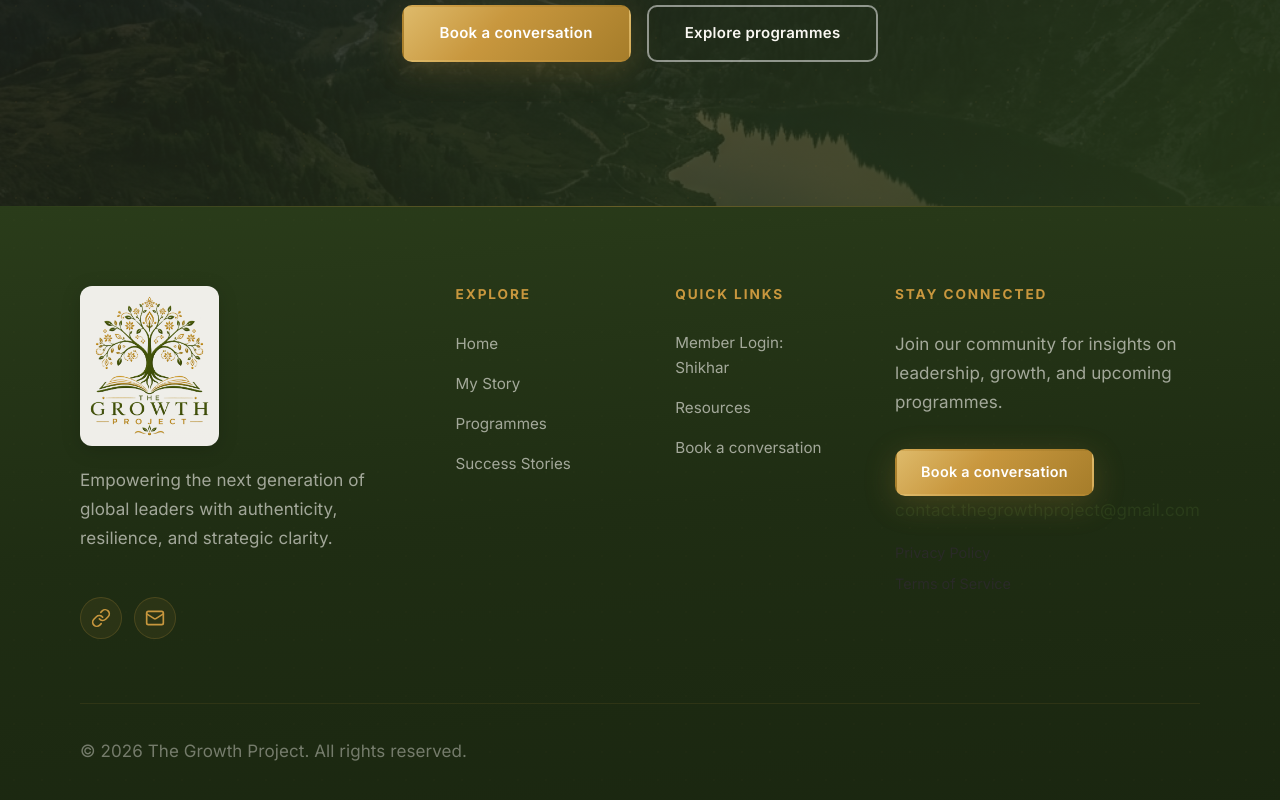
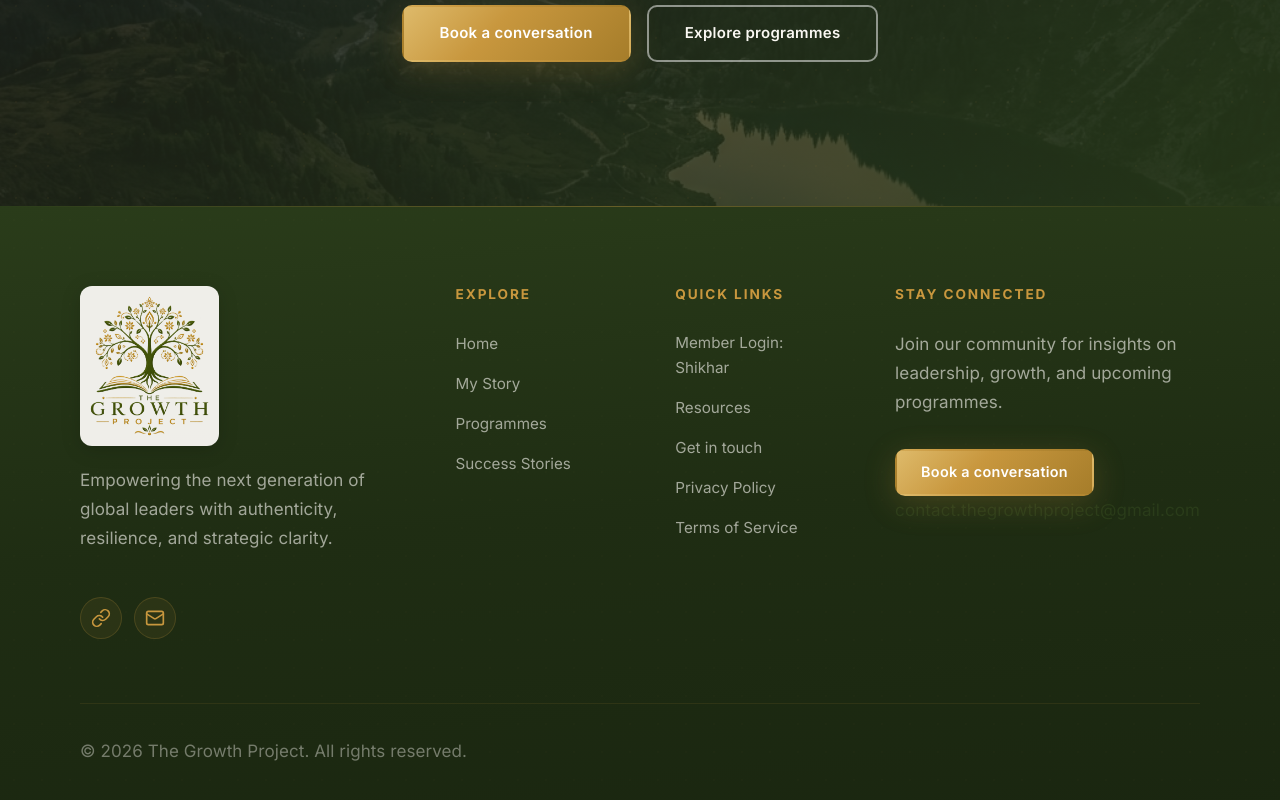
Before and after one commit to abhi2715/TGP, a React (Vite) app: page / in a window 1280 px wide. Shown: the part 4477-5277 px from the top of the page. Built offline with nearby package versions, Linux system fonts and the light colour scheme; a web font is replaced by a local one.

Commit message:
content: move privacy and terms links to quick links section

```diff
--- a/src/components/layout/Footer.tsx
+++ b/src/components/layout/Footer.tsx
@@ -39,7 +39,9 @@ const Footer = () => {
             <ul>
               <li><Link to="/shikhar">Member Login: Shikhar</Link></li>
               <li><Link to="/resources">Resources</Link></li>
-              <li><Link to="/contact">Book a conversation</Link></li>
+              <li><Link to="/contact">Get in touch</Link></li>
+              <li><Link to="/privacy-policy">Privacy Policy</Link></li>
+              <li><Link to="/terms">Terms of Service</Link></li>
             </ul>
           </div>
 
@@ -52,10 +54,6 @@ const Footer = () => {
             <p className="mt-4" style={{ color: 'var(--color-primary)', fontWeight: 600 }}>
               contact.thegrowthproject@gmail.com
             </p>
-            <div style={{ marginTop: '1rem', display: 'flex', flexDirection: 'column', gap: '0.5rem', fontSize: '0.9rem' }}>
-              <Link to="/privacy-policy" style={{ color: 'var(--color-text)', textDecoration: 'none' }}>Privacy Policy</Link>
-              <Link to="/terms" style={{ color: 'var(--color-text)', textDecoration: 'none' }}>Terms of Service</Link>
-            </div>
           </div>
         </div>
 
```
